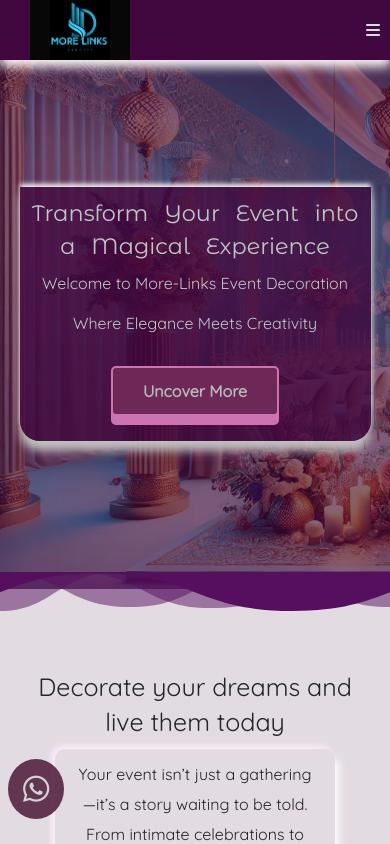
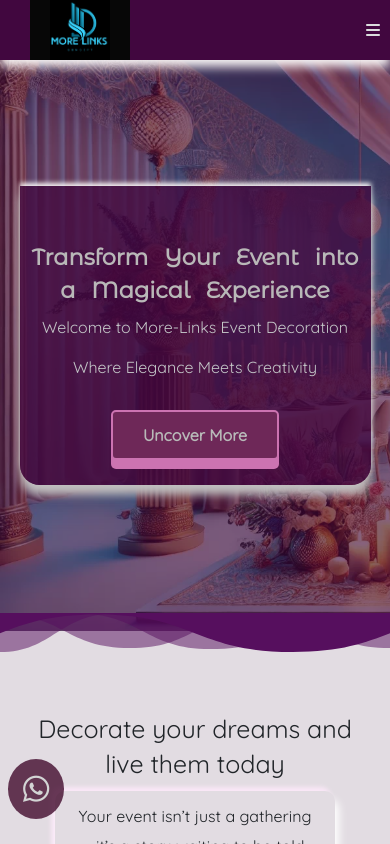
Before and after one commit to Ikendu/moreLinksDeco, a React (Vite) app in the folder mysite/: page / in a window 390 px wide. Shown: the top 844 px of the page. Built offline with nearby package versions, Linux system fonts and the light colour scheme.

Commit message:
more on landing page

```diff
--- a/mysite/src/App.css
+++ b/mysite/src/App.css
@@ -34,8 +34,16 @@ body {
   height: 95vh;
 
   display: flex;
+  flex-direction: column;
   justify-content: center;
   align-items: center;
+}
+.overlay h1 {
+  margin-top: 45px;
+  color: #b9b8b8;
+  text-align: center;
+  font-family: 'Montserrat Alternates', 'Arial Narrow', Arial, sans-serif;
+  font-weight: 900;
 }
 .whatsapp {
   position: fixed;
@@ -71,7 +79,7 @@ body {
   font-family: 'Montserrat Alternates', 'Arial Narrow', Arial, sans-serif;
   font-size: 2.5em;
   word-spacing: 10px;
-  line-height: 1.8em;
+  line-height: 1.6em;
 }
 .whatsappChat {
   display: flex;
@@ -258,11 +266,11 @@ body {
 }
 @media (max-width: 800px) {
   .pageCover {
-    height: 65vh;
+    height: 70vh;
   }
   .overlay {
     z-index: 10;
-    height: 65vh;
+    height: 70vh;
   }
   .reduceLink {
     padding: 20px;
```
